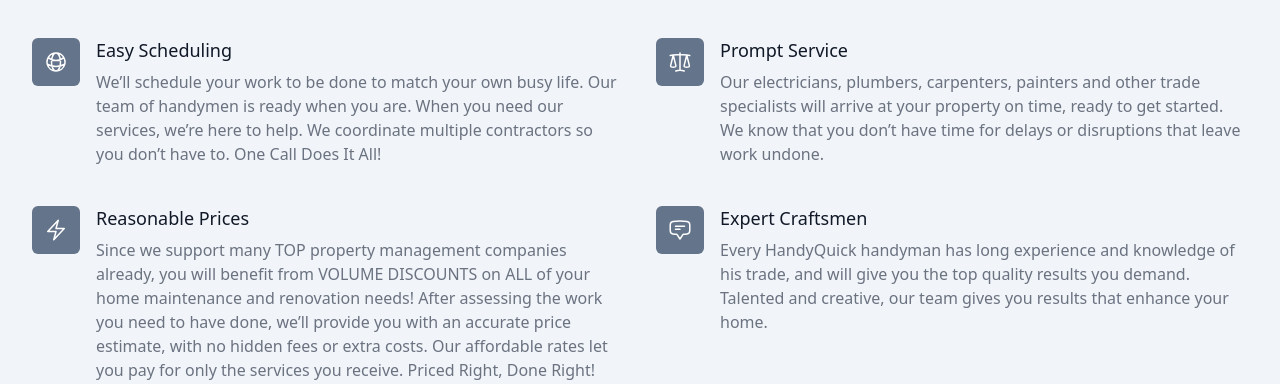
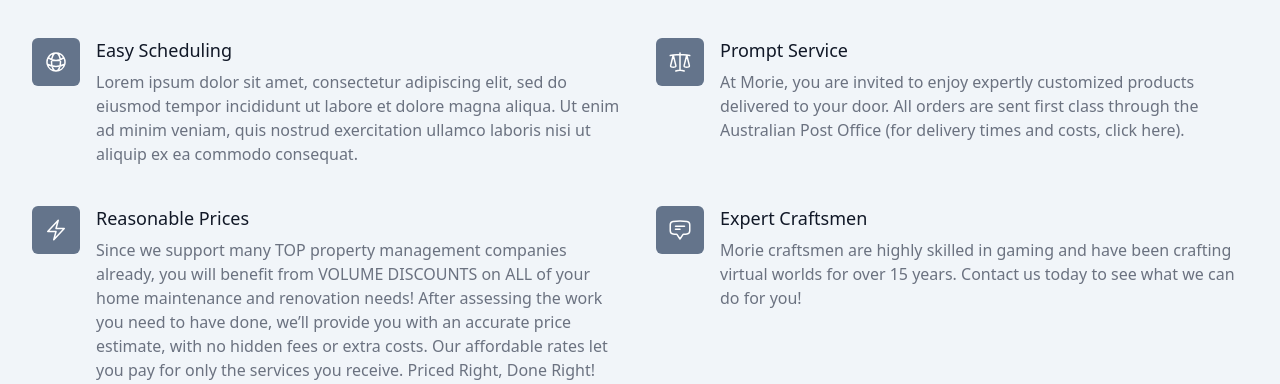
Before and after one commit to sjfortin/contractor-connect, a Next.js app: page / in a window 1280 px wide. Shown: the part 302-686 px from the top of the page. Built offline with nearby package versions, Linux system fonts and the light colour scheme; no server answers.

Commit message:
lorem ipsumizer

```diff
--- a/src/components/homepagehero.tsx
+++ b/src/components/homepagehero.tsx
@@ -10,13 +10,13 @@
   {
     name: "Easy Scheduling",
     description:
-      "We’ll schedule your work to be done to match your own busy life. Our team of handymen is ready when you are. When you need our services, we’re here to help. We coordinate multiple contractors so you don’t have to. One Call Does It All!",
+      "Lorem ipsum dolor sit amet, consectetur adipiscing elit, sed do eiusmod tempor incididunt ut labore et dolore magna aliqua. Ut enim ad minim veniam, quis nostrud exercitation ullamco laboris nisi ut aliquip ex ea commodo consequat.",
     icon: GlobeAltIcon,
   },
   {
     name: "Prompt Service",
     description:
-      "Our electricians, plumbers, carpenters, painters and other trade specialists will arrive at your property on time, ready to get started. We know that you don’t have time for delays or disruptions that leave work undone.",
+      "At Morie, you are invited to enjoy expertly customized products delivered to your door. All orders are sent first class through the Australian Post Office (for delivery times and costs, click here).",
     icon: ScaleIcon,
   },
   {
@@ -28,7 +28,7 @@
   {
     name: "Expert Craftsmen",
     description:
-      "Every HandyQuick handyman has long experience and knowledge of his trade, and will give you the top quality results you demand. Talented and creative, our team gives you results that enhance your home.",
+      "Morie craftsmen are highly skilled in gaming and have been crafting virtual worlds for over 15 years. Contact us today to see what we can do for you!",
     icon: ChatBubbleBottomCenterTextIcon,
   },
 ];
@@ -46,7 +46,8 @@
           </p>
           <p className="mt-4 max-w-2xl text-xl text-gray-500 lg:mx-auto lg:text-left">
             Every homeowner, landlord and property manager faces chores that
-            need to be done around residential properties.</p>
+            need to be done around residential properties.
+          </p>
         </div>
 
         <div className="mt-10">
```
